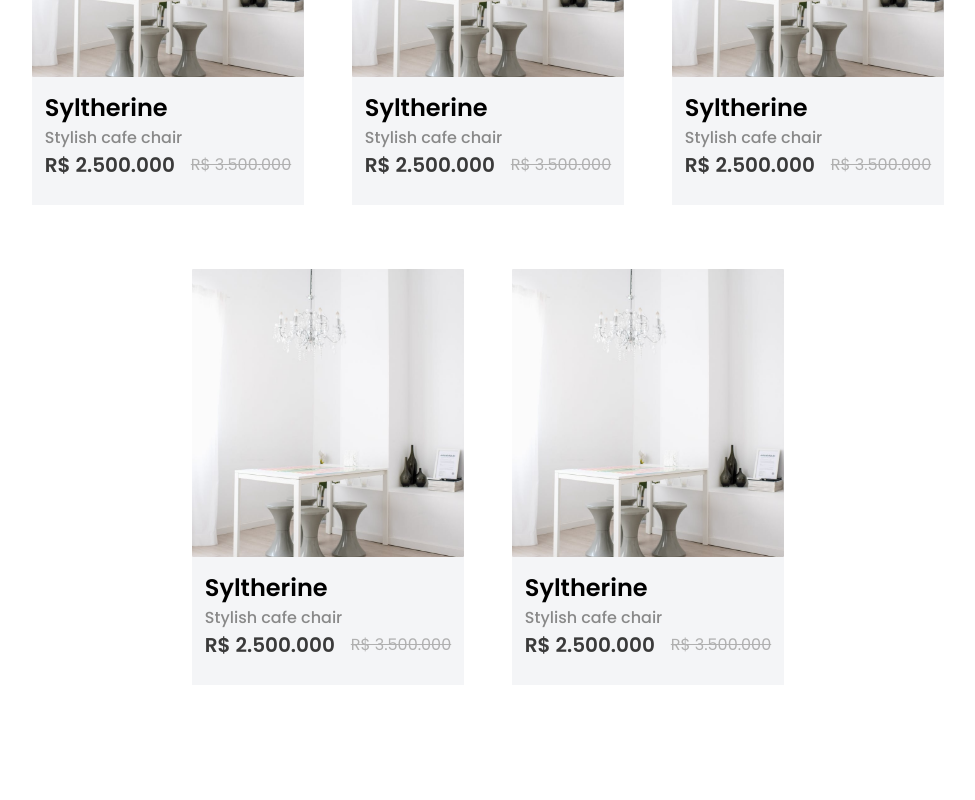
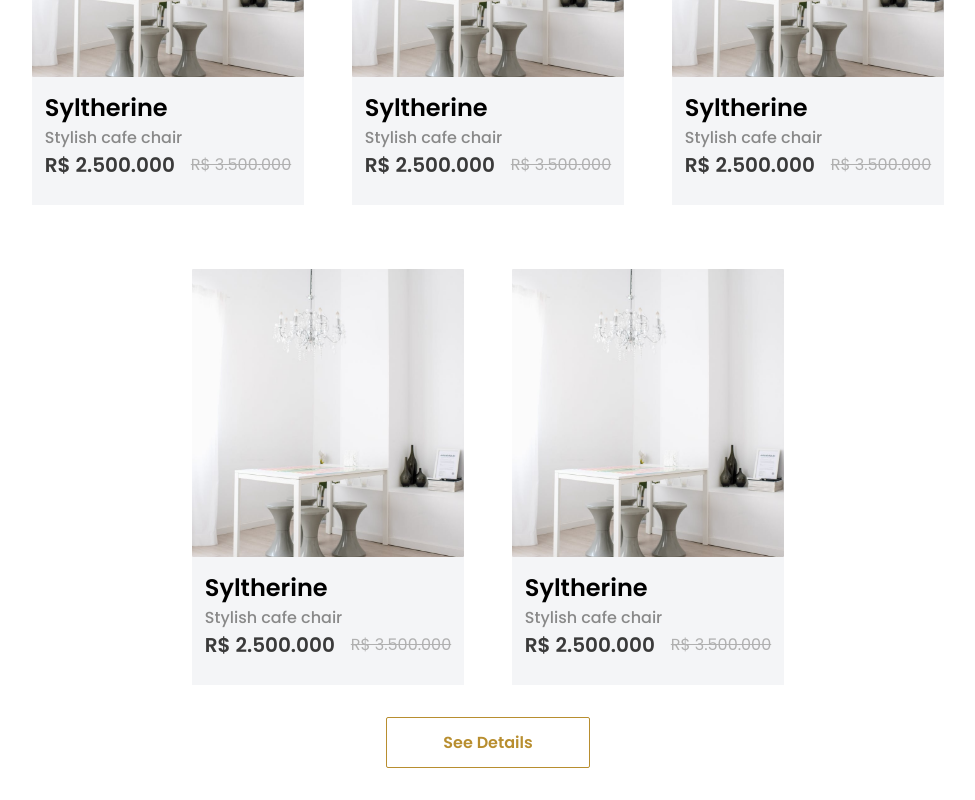
Before and after one commit to BrunoFelixDeSousa/ecommerce-front, a React (Create React App) app: page / in a window 1280 px wide. Shown: the part 2113-2913 px from the top of the page, without its empty margins (152-1127 px from the left). Before the commit the page ends 2846 px from the top, so only its background shows below. Built offline with nearby package versions, Linux system fonts and the light colour scheme.

Commit message:
Criado botão com borda

```diff
--- a/src/components/Button.ts
+++ b/src/components/Button.ts
@@ -17,3 +17,9 @@ export const Button = styled.button`
     transform: scale(1.1);
   }
 `;
+
+export const ButtonWithBorder = styled(Button)`
+  border: 1px solid var(--color-text-5);
+  max-width: 15.313rem;
+  width: auto;
+`;
--- a/src/components/Products/index.tsx
+++ b/src/components/Products/index.tsx
@@ -1,3 +1,4 @@
+import { ButtonWithBorder } from "../Button";
 import { CardProduct } from "../CardProduct";
 import { Container, ContainerCard, Text } from "./styles";
 
@@ -15,7 +16,7 @@ export function Products() {
         <CardProduct />
         <CardProduct />
       </ContainerCard>
-
+        <ButtonWithBorder>See Details</ButtonWithBorder>
     </Container>
   );
 }
--- a/src/components/Products/styles.ts
+++ b/src/components/Products/styles.ts
@@ -7,6 +7,7 @@ export const Container = styled.section`
 
   display: flex;
   flex-direction: column;
+  align-items: center;
 
   @media (max-width: 768px) {
     margin: 2rem auto 1rem;
```
